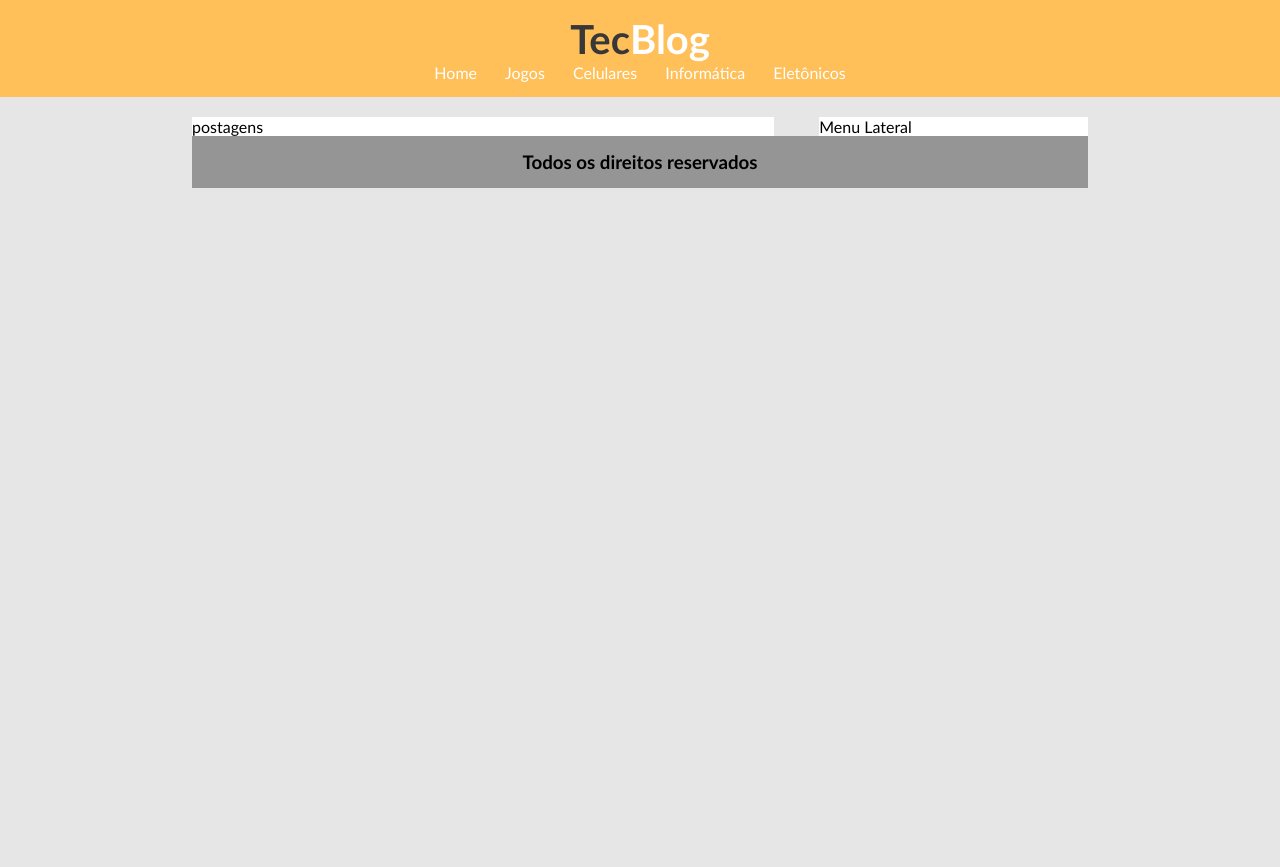
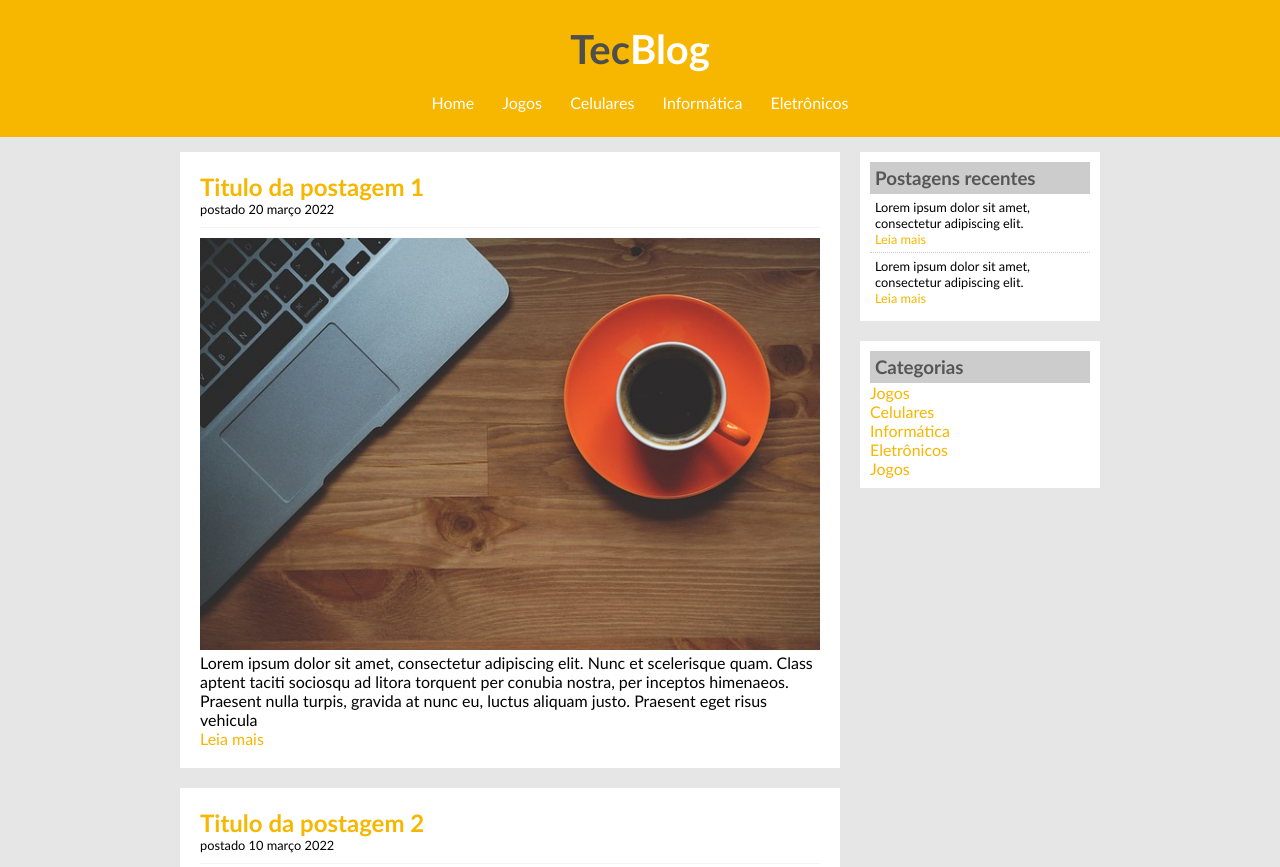
Before and after one commit to andrejonasminati/TecBlog, a plain HTML site: page index.html in a window 1280 px wide. Shown: the top 867 px of the page. Before the commit the page ends 800 px from the top, so only its background shows below. Drawn offline with Linux system fonts and the light colour scheme.

Commit message:
dia 2
site desenvolvidp

```diff
--- a/index.html
+++ b/index.html
@@ -1,40 +1,91 @@
 <!DOCTYPE html>
-<html lang="en">
+<html>
 <head>
-    <meta charset="UTF-8">
-    <meta name="viewport" content="width=device-width, initial-scale=1.0">
-    <title>TecBlog - O seu blog de tecnologia</title>
-    <link rel="stylesheet" href="style.css">
+	<title>TecBlog - O seu Blog de tecnologia</title>
+	<meta charset="utf-8">
+	<link rel="stylesheet" type="text/css" href="style.css">
 </head>
+<body>
 
-<header>
-    <div id="nome-logo">
-        <h1>Tec<span id="branco">Blog</span></h1>
-    </div>
-    <div id="area-menus">
-        <a href="index.html">Home</a>
-        <a href="index.html">Jogos</a>
-        <a href="index.html">Celulares</a>
-        <a href="index.html">Informática</a>
-        <a href="index.html">Eletônicos</a>
-    </div>
-</header>
+	<div id="area-cabecalho">
 
-<body>
-    <div id="principal">
-        <div id="postagens">
-            postagens
-        </div>
+		<div id="area-logo">
+			<h1>Tec<span class="branco">Blog</span></h1>
+		</div>
+		<div id="area-menu">
+			<a href="index.html">Home</a>
+			<a href="jogos.html">Jogos</a>
+			<a href="celulares.html">Celulares</a>
+			<a href="informatica.html">Informática</a>
+			<a href="eletronicos.html">Eletrônicos</a>
+		</div>
 
-        <div id="area-lateral">
-            Menu Lateral
-        </div>
+	</div>
 
-    </div>
+	<div id="area-principal">
+
+		<div id="area-postagens">
+
+			<!-- abertura postagem -->
+			<div class="postagem">
+				<h2>Titulo da postagem 1</h2>
+				<span class="data-postagem">postado 20 março 2022</span>
+				<img width="620px" src="imgs/imagem1.jpg">
+				<p>
+					Lorem ipsum dolor sit amet, consectetur adipiscing elit. Nunc et scelerisque quam. Class aptent taciti sociosqu ad litora torquent per conubia nostra, per inceptos himenaeos. Praesent nulla turpis, gravida at nunc eu, luctus aliquam justo. Praesent eget risus vehicula
+				</p>
+				<a href="">Leia mais</a>
+			</div><!--// fechamento postagem -->
+
+			<!-- abertura postagem -->
+			<div class="postagem">
+				<h2>Titulo da postagem 2</h2>
+				<span class="data-postagem">postado 10 março 2022</span>
+				<img width="620px" src="imgs/imagem2.jpg">
+				<p>
+					Lorem ipsum dolor sit amet, consectetur adipiscing elit. Nunc et scelerisque quam. Class aptent taciti sociosqu ad litora torquent per conubia nostra, per inceptos himenaeos. Praesent nulla turpis, gravida at nunc eu, luctus aliquam justo. Praesent eget risus vehicula
+				</p>
+				<a href="">Leia mais</a>
+			</div><!--// fechamento postagem -->
+
+		</div>
+		<div id="area-lateral">
 
 
+			<div class="conteudo-lateral">
+				<h3>Postagens recentes</h3>
+
+				<div class="postagem-lateral">
+					<p>Lorem ipsum dolor sit amet, consectetur adipiscing elit.</p>
+					<a href="">Leia mais</a>
+				</div>
+
+				<div class="postagem-lateral" style="border-bottom: none;">
+					<p>Lorem ipsum dolor sit amet, consectetur adipiscing elit.</p>
+					<a href="">Leia mais</a>
+				</div>
+
+			</div>
+
+			<div class="conteudo-lateral">
+				<h3>Categorias</h3>
+
+				<a href="">Jogos</a><br>
+				<a href="">Celulares</a><br>
+				<a href="">Informática</a><br>
+				<a href="">Eletrônicos</a><br>
+				<a href="">Jogos</a><br>
+
+			</div>
+
+
+		</div>
+
+		<div id="rodape">
+			Todos os direitos reservados
+		</div>
+
+	</div>
+
 </body>
-<footer>
-    <h3>Todos os direitos reservados</h3>
-</footer>
 </html>
--- a/style.css
+++ b/style.css
@@ -1,79 +1,121 @@
+/*Limpar formatações padrão*/
 * {
-    margin: 0;
-    padding: 0;
+	margin: 0;
+	padding: 0;
 }
 
-body{
-    font-size: 1em;
-    font-family: 'trebuchet MS', Helvetica, sans-serif;
-    background-color: #e6e6e6;
+body {
+	font-size: 1em;
+	font-family: "Trebuchet MS", Helvetica, sans-serif;
+	background: #e6e6e6;
 }
 
-/*    estado menus    */
-
-
-a{
-    text-decoration: none;
+/*
+**** Layout ****
+*/
+#area-cabecalho {
+	background-color: #f7b600;
+	padding: 15px;
+	text-align: center;
 }
 
-a:link , a:visited{
-    color: white;
-    padding: 8px 12px;
+#area-logo, #area-menu {
+	padding: 10px;
 }
 
-a:hover{
-    color:rgb(255, 191, 89);
-    background-color: white;
+#area-principal {
+	width: 920px;
+	margin: 0 auto;
+	padding: 15px;
 }
 
-/*---  Layout  ---*/
-
-header{
-    background-color: rgb(255, 191, 89);
-    text-align: center;
-    padding: 15px;
+#area-postagens {
+	width: 660px;
+	float: left;
 }
 
-nome-logo,area-menus{
-    padding: 10px;
+#area-lateral {
+	width: 240px;
+	float: right;
 }
 
-h1{
-    color: rgb(57, 56, 56);
-    font-size:2.5em;
+.postagem{
+	padding: 20px;
+	margin-bottom: 20px;
+	background: white;
 }
 
-#branco{
-    color: white
+.conteudo-lateral {
+	background: white;
+	padding: 10px;
+	margin-bottom: 20px;
 }
 
-#principal{
-    width: 70%;
-    margin: 20px auto;
-    height: auto;
+.postagem-lateral {
+	font-size: 0.8em;
+	padding: 5px;
+	border-bottom: 1px dotted #CCC;
 }
 
-#postagens{
-    background-color: white;
-    width: 65%;
-    margin-right: 0px;
-    float: left;
+#rodape {
+	clear: both;
+	text-align: center;
+	padding: 15px;
+	background: #CCC;
 }
 
-#area-lateral{
-    background-color: white;
-    width: 30%;
-    float: right;
-    margin-left: 0px;
+/*
+**** Formatação do menu ****
+*/
+a {
+	text-decoration: none;
 }
 
+a:link, a:visited {
+	color: #f7b600;
+}
 
-footer{
-    clear: both;
-    background: rgb(149, 149, 149);
-    width: 70%;
-    margin: auto;
-    text-align: center;
-    padding: 15px 0px;
+a:hover {
+	text-decoration: underline;
+}
 
+#area-cabecalho a:link, #area-cabecalho a:visited {
+	color: #FFF;
+	padding: 8px 12px;
 }
+
+#area-cabecalho a:hover {
+	color: #f7b600;
+	background: #FFF;
+	text-decoration: none;
+}
+
+/*
+**** Formatações em geral ****
+*/
+h1 {
+	color: #4e4e4e;
+	font-size: 2.5em;
+}
+
+h2 {
+	color: #f7b600;
+}
+
+h3 {
+	color: #565656;
+	background: #CCC;
+	padding: 5px;
+}
+
+.branco{
+	color: white;
+}
+
+.data-postagem {
+	font-size: 0.8em;
+	border-bottom: 1px solid #f4f4f4;
+	padding-bottom: 10px;
+	margin-bottom: 10px;
+	display: block;
+}
```
Also changed, not shown: imgs/imagem1.jpg (added), imgs/imagem2.jpg (added), imgs/imagem3.jpg (added), imgs/imagem4.jpg (added), imgs/imagem5.jpg (added).
